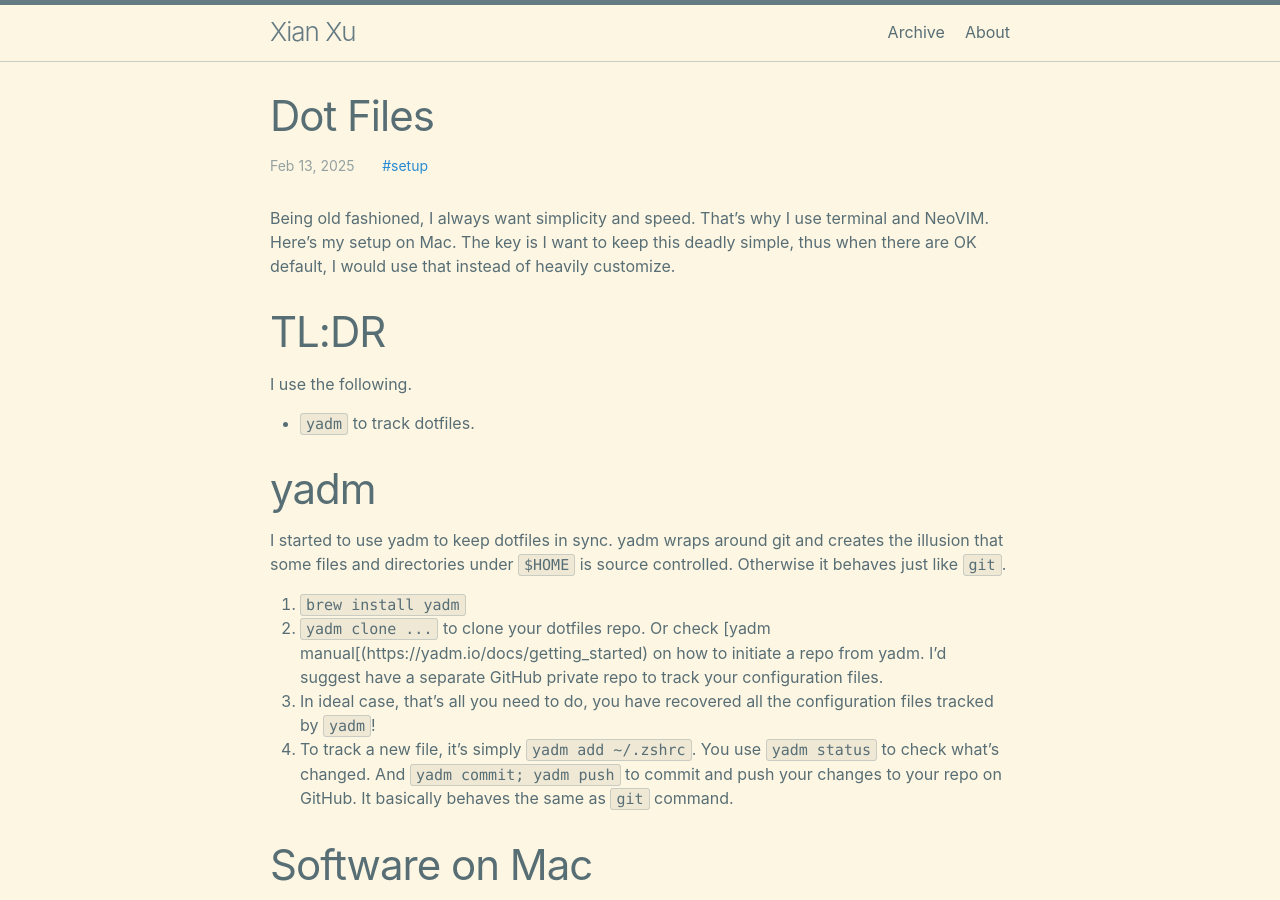
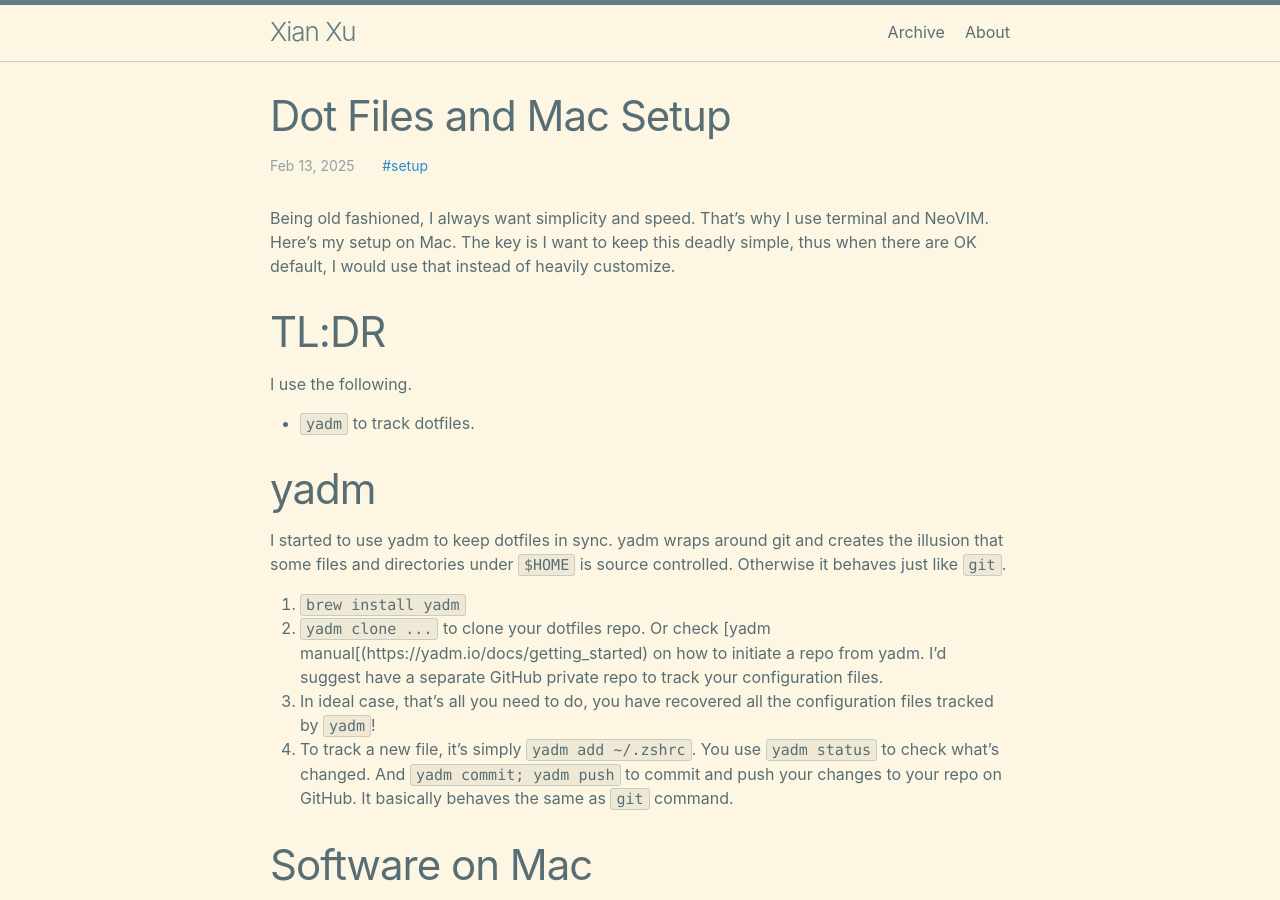
Before and after one commit to xianxu/xianxu.github.io, a Jekyll site: the page built from _posts/2025-02-13-dot-files.markdown, in a window 1280 px wide and 900 px high. Built offline with Jekyll 4.4.1, drawn with Linux system fonts in a browser that asks for light colours; comment, search, counter and statistics services are not loaded.

Commit message:
Sync latest _posts from private repo

```diff
--- a/_posts/2025-02-13-dot-files.markdown
+++ b/_posts/2025-02-13-dot-files.markdown
@@ -1,6 +1,6 @@
 ---
 layout: post
-title:  "Dot Files"
+title:  "Dot Files and Mac Setup"
 date:   2025-02-13
 tags: setup
 comments: true
```
